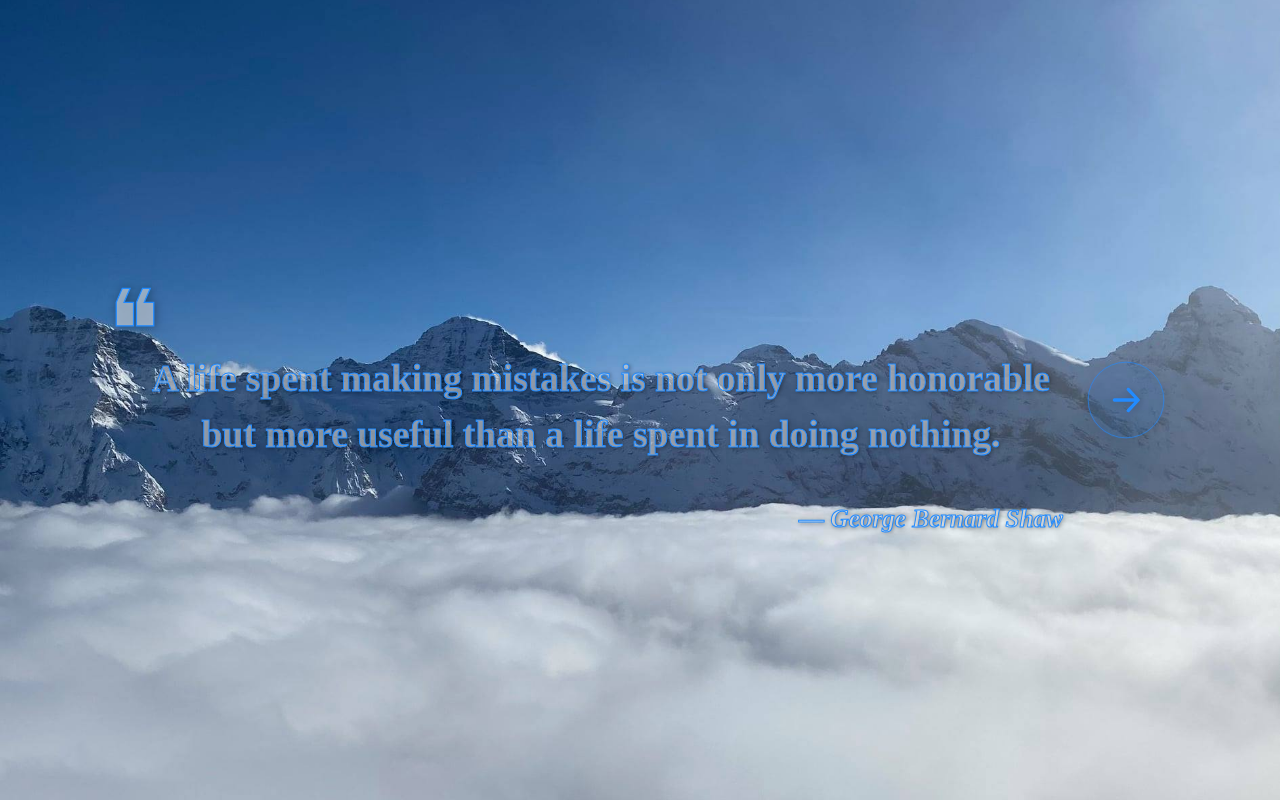
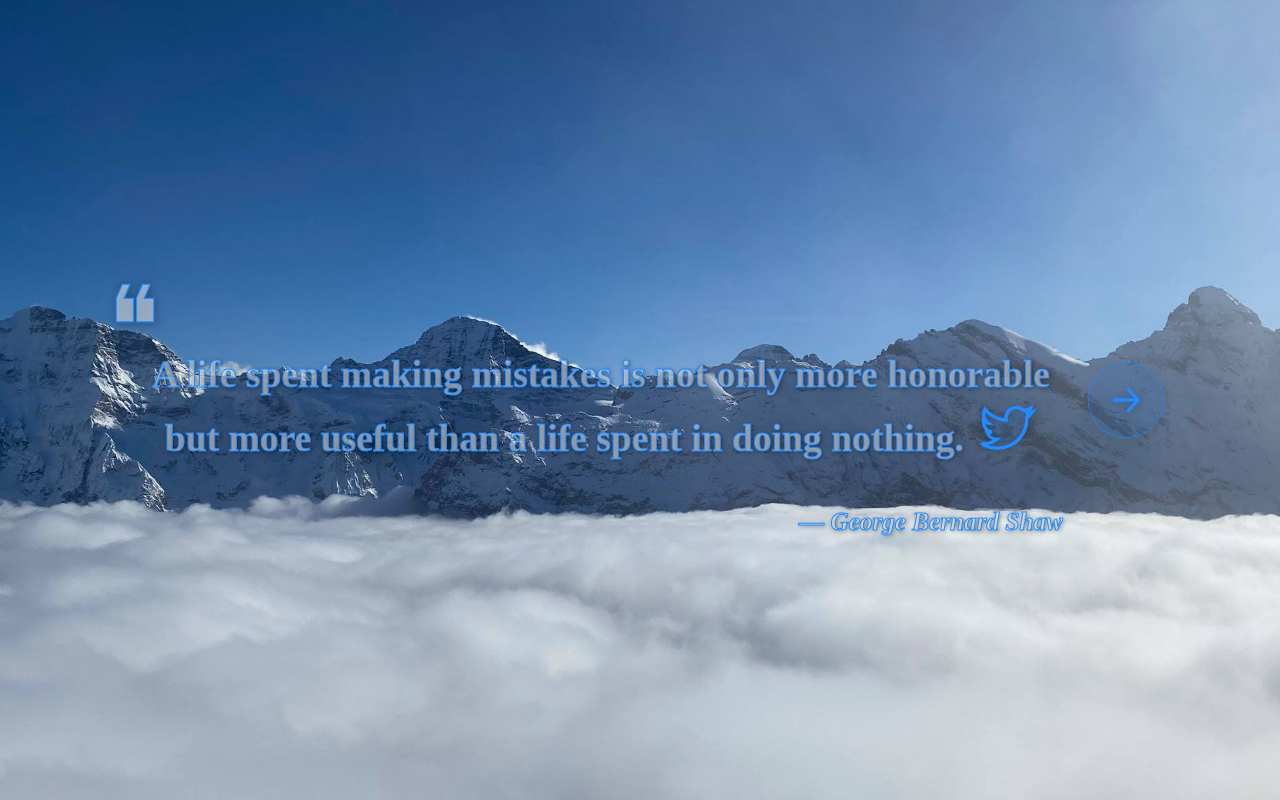
Before and after one commit to gzamaury/random-quote-machine, a React (Create React App) app: page / in a window 1280 px wide. Built offline with nearby package versions, Linux system fonts and the light colour scheme; no server answers.

Commit message:
Add: Tweet button - RQM-28 RQM-33 (Jira User Stories)

```diff
--- a/src/component/QuoteBox/QuoteBox.css
+++ b/src/component/QuoteBox/QuoteBox.css
@@ -57,6 +57,11 @@ span {
   text-align: right;
   text-shadow: 1px 1px 4px rgba(0, 0, 0, 0.5);
   font-weight: 800;
+}
+
+#tweet-quote img {
+  width: calc(24px + 5vmin);
+  filter: drop-shadow(1px 1px 4px rgba(0, 0, 0, 0.3));
 }
 
 #quote-col {
--- a/src/component/QuoteBox/QuoteBox.js
+++ b/src/component/QuoteBox/QuoteBox.js
@@ -2,15 +2,28 @@ import "./QuoteBox.css";
 import PropTypes from "prop-types";
 import quote from "./quote.svg";
 import NextBtn from "../NextBtn/NextBtn";
+import twitter from "./twitter.svg";
 
 function QuoteBox({ text, author, onClickNextBtn }) {
+  const tweetHref = `https://twitter.com/intent/tweet?text=${encodeURIComponent(
+    `${text} \n\t—${author}`
+  )}`;
+
   return (
     <div id="quote-box" className="quoteBox">
       <div className="quoteBox-container row-layout">
         <div id="quote-col" className="column-layout">
           <img src={quote} className="quote-img" alt="quote" />
           <p id="text" data-testid="quote-box">
-            {text}
+            {text}{" "}
+            <a
+              id="tweet-quote"
+              href={tweetHref}
+              target="_blank"
+              rel="noreferrer"
+            >
+              <img src={twitter} alt="twitter" />
+            </a>
           </p>
           <span id="author">— {author}</span>
         </div>
```
Also changed, not shown: src/component/QuoteBox/twitter.svg (added).
